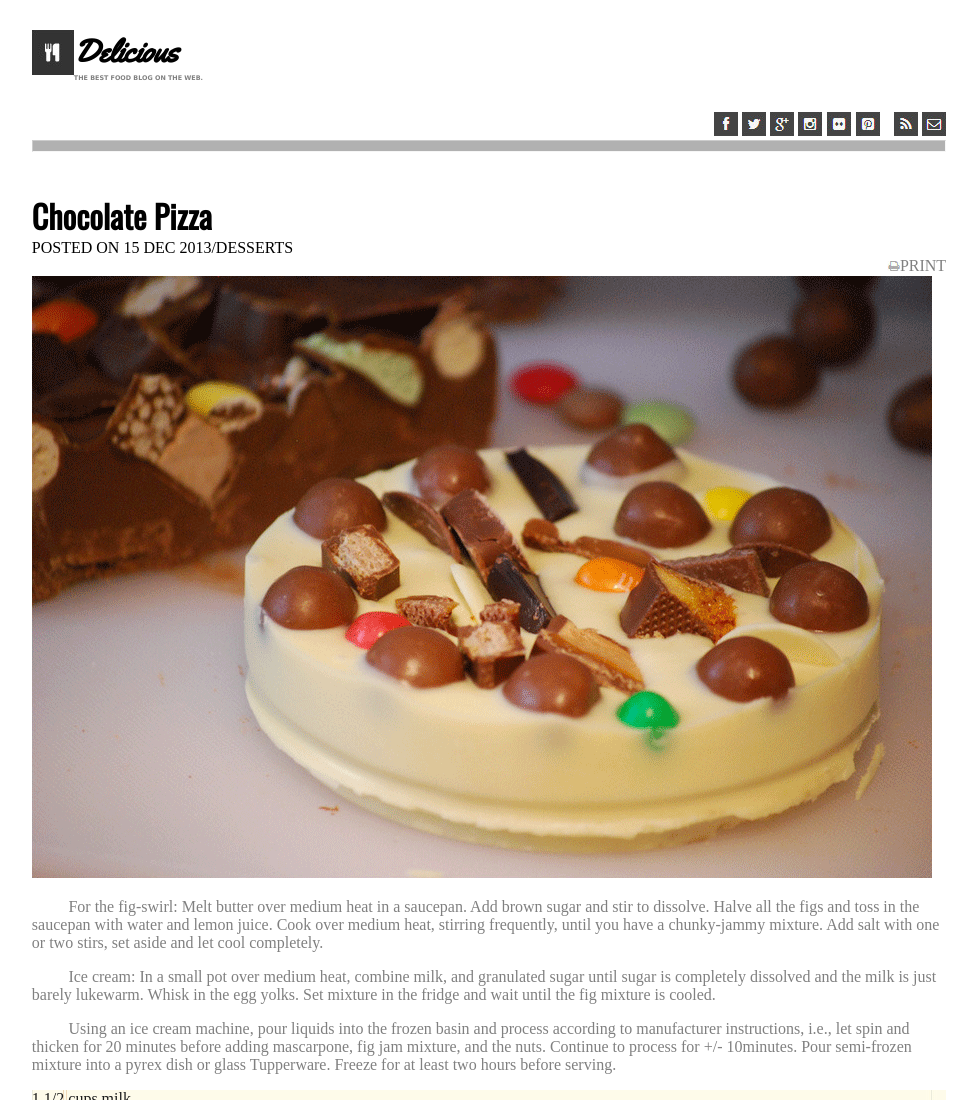
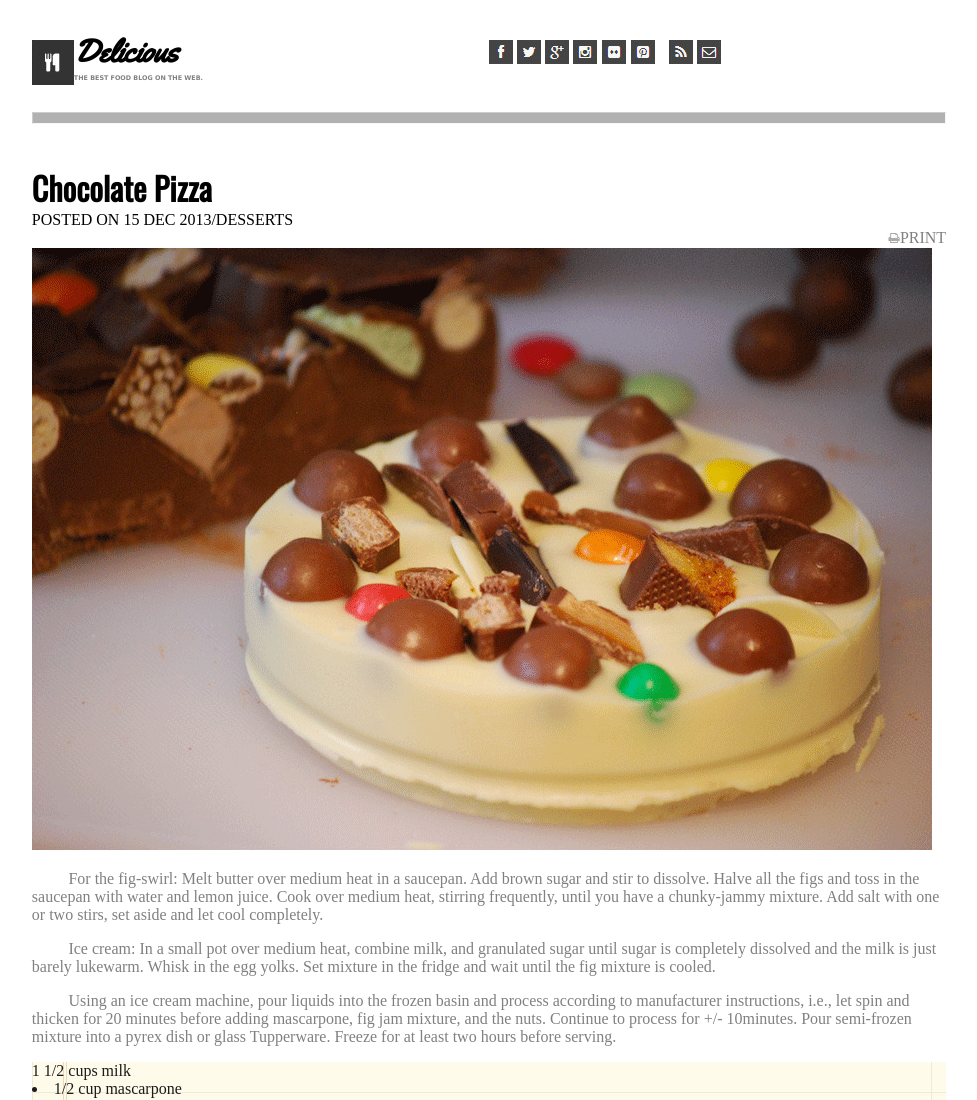
Before and after one commit to tess-jl/chocolate-pizza-lab, a plain HTML site: page index.html in a window 1280 px wide. Shown: the top 1100 px of the page, without its empty margins (151-1128 px from the left). Drawn offline with nearby package versions, Linux system fonts and the light colour scheme.

Commit message:
messing around with layout more

```diff
--- a/style.css
+++ b/style.css
@@ -12,16 +12,23 @@ p {
     grid-template-columns: 1fr 5fr 1fr;
 }
 
+/* header {
+    width:50%;
+} */
+
 .top {
     grid-column: 2/3;
 }
 
 .blog-name {
     margin-top: 30px;
+    width: 50%;
+    float: left;
 }
 
 #logo {
     float: left;
+    margin-top: 10px;
 }
 
 #blog-name {
@@ -31,7 +38,8 @@ p {
 #motto {
     font-family: 'Lucida Sans', Geneva, Verdana, sans-serif;
     font-size: 0.2em;
-    margin: 0;
+    margin-top: 0;
+    margin-bottom: 30px;
 }
 
 #rss {
@@ -40,7 +48,9 @@ p {
 
 .sharing {
     float: right;
-    margin-top: 30px;
+    position: relative;
+    margin-top: 40px;
+    width: 50%;
 }
 
 hr {
@@ -76,7 +86,6 @@ h2 {
 main {
     text-indent: 4%;
 }
-
 
 
 .ingredients {
```
